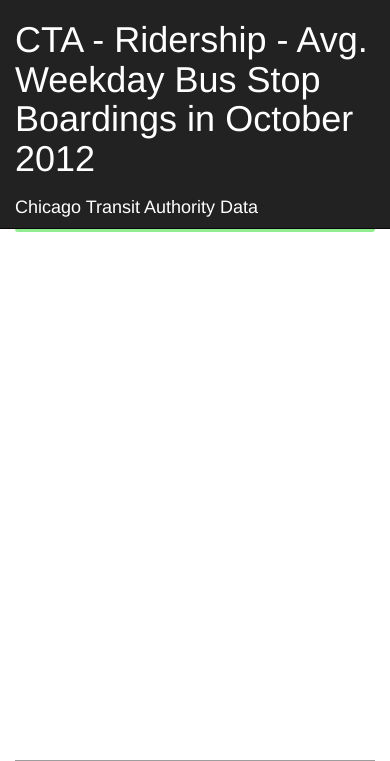
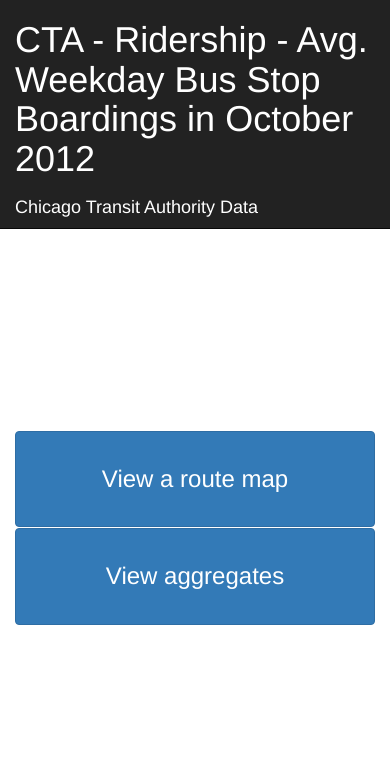
Before and after one commit to ngavin/CivisInterviewProject, a Flask app: page / in a window 390 px wide. Shown: the top 761 px of the page. Run offline with Flask 2, Linux system fonts and the light colour scheme; data that the repository does not hold is empty; a map, chart or similar area stays blank; some libraries are stand-ins or nearby versions; grey boxes are pictures that could not be loaded.

Commit message:
index page

```diff
--- a/app/app.py
+++ b/app/app.py
@@ -6,19 +6,25 @@
 app.debug = True
 
 index = Blueprint('index', __name__, template_folder='templates')
+mapHtml = Blueprint('map', __name__, template_folder='templates')
 app.register_blueprint(index)
+app.register_blueprint(mapHtml)
 app.register_blueprint(data)
 
 api_key = "AIzaSyDAEWcpvx6no3lvWU26WiY4KmH3ZKGLXTc"
 
 @app.route('/')
 def index():
+    return render_template("index.html")
+
+@app.route('/map')
+def map():
     con = psycopg2.connect(database="civisAnalytics", user="gavin", host="/tmp/")
     cur = con.cursor()
 
     cur.execute("SELECT DISTINCT id, name FROM Route ORDER BY name ASC")
 
-    return render_template("index.html", routes=cur.fetchall())
+    return render_template("map.html", routes=cur.fetchall())
 
 if __name__ == '__main__':
     app.run()
--- a/app/static/css/custom.css
+++ b/app/static/css/custom.css
@@ -5,10 +5,6 @@
 body {
     height: 100%;
     padding-top: 130px;
-}
-
-thead {
-  position: absolute;
 }
 
 #map {
@@ -42,12 +38,26 @@
   color: white;
 }
 
-.header {
+.header, .header a {
   color: white;
+}
+
+.header a:hover {
+  text-decoration: none;
 }
 
 .selected {
   background-color: lightgreen !important;
+}
+
+.spacer {
+  height: 300px;
+}
+
+.btn-xlg {
+  width: 100%;
+  font-size: x-large;
+  padding: 30px 25px 30px 25px
 }
 
 /*** Table Styles from http://codepen.io/alassetter/pen/cyrfB **/
@@ -60,7 +70,7 @@
   padding:24px;
   text-align:center;
   text-shadow: 0 1px 1px rgba(0, 0, 0, 0.1);
-  vertical-align:middle;
+  vertical-align: middle;
 }
 
 th:first-child {
--- a/app/templates/index.html
+++ b/app/templates/index.html
@@ -1,28 +1,15 @@
 {% extends "skeleton.html" %}
-{% block head %}
-    {{ super() }}
-    <script src="/static/js/map.js"></script>
-    <script src="https://maps.googleapis.com/maps/api/js?key=AIzaSyDAEWcpvx6no3lvWU26WiY4KmH3ZKGLXTc&callback=initMap" async defer></script>
-{% endblock %}
 {% block content %}
+<div class="spacer row"></div>
 <div class="row">
-    <div class="col-md-2" id="routesWrapper">
-        <table id="routes">
-            <tr>
-                <th>Routes</th>
-            </tr>
-            <tr>
-                <td data-route-id="all" class="selected">All</td>
-            </tr>
-            {% for route in routes %}
-                <tr>
-                    <td data-route-id="{{ route[0] }}">{{ route[1] }}</td>
-                </tr>
-            {% endfor %}
-        </table>
+    <div class="col-md-2"></div>
+    <div class="col-md-3">
+        <a href="/map" class="btn btn-xlg btn-primary">View a route map</a>
     </div>
-    <div class="col-md-10">
-        <div id="map"></div>
+    <div class="col-md-2"></div>
+    <div class="col-md-3">
+        <a href="/aggregates" class="btn btn-xlg btn-primary">View aggregates</a>
     </div>
+    <div class="col-md-2"></div>
 </div>
 {% endblock %}
--- a/app/templates/skeleton.html
+++ b/app/templates/skeleton.html
@@ -14,8 +14,10 @@
         <div id="wrap">
             <nav class="header navbar navbar-inverse navbar-fixed-top" role="navigation">
                 <div class="container">
-                    <h1>CTA - Ridership - Avg. Weekday Bus Stop Boardings in October 2012<h1>
-                    <h4>Chicago Transit Authority Data<h4>
+                    <a href="/">
+                        <h1>CTA - Ridership - Avg. Weekday Bus Stop Boardings in October 2012<h1>
+                        <h4>Chicago Transit Authority Data<h4>
+                    </a>
                     {% block navbar %}
                     {% endblock %}
                 </div>
```
Also changed, not shown: app/templates/map.html (added, +28 -0 lines).
